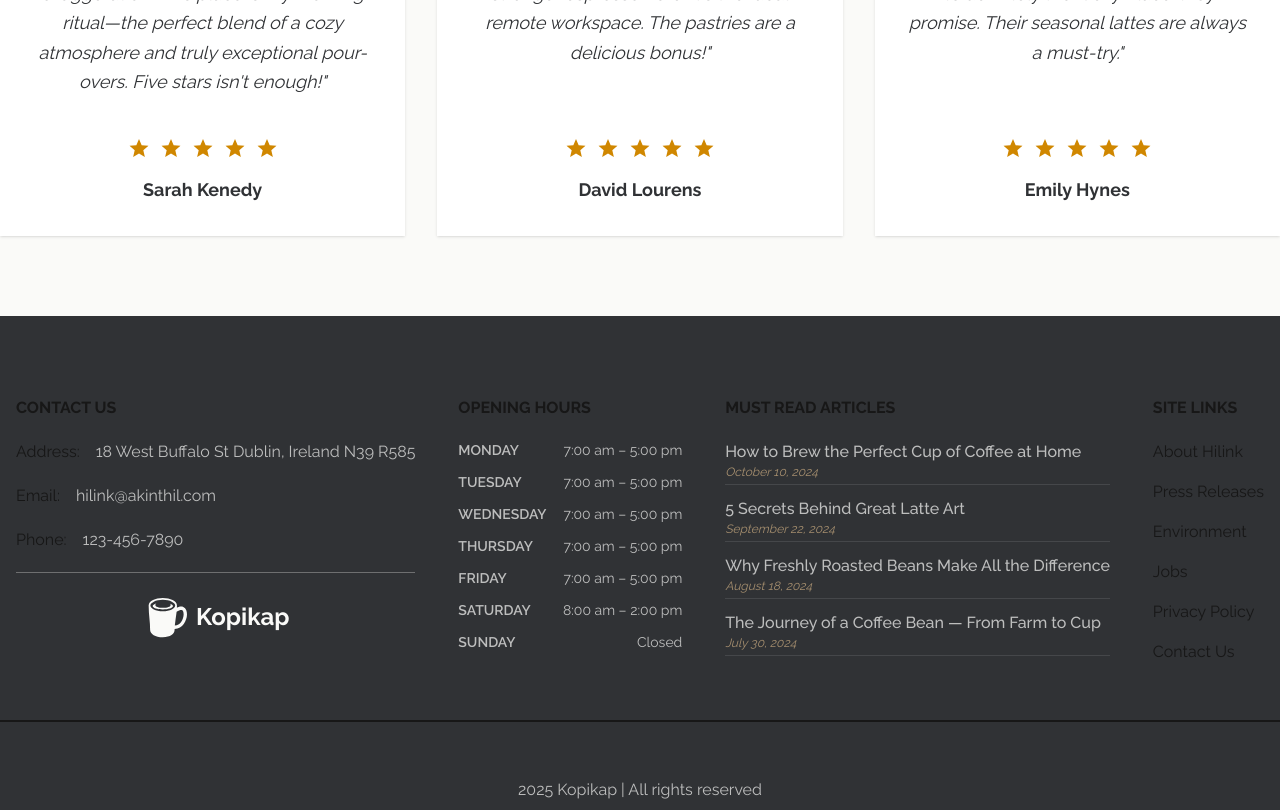
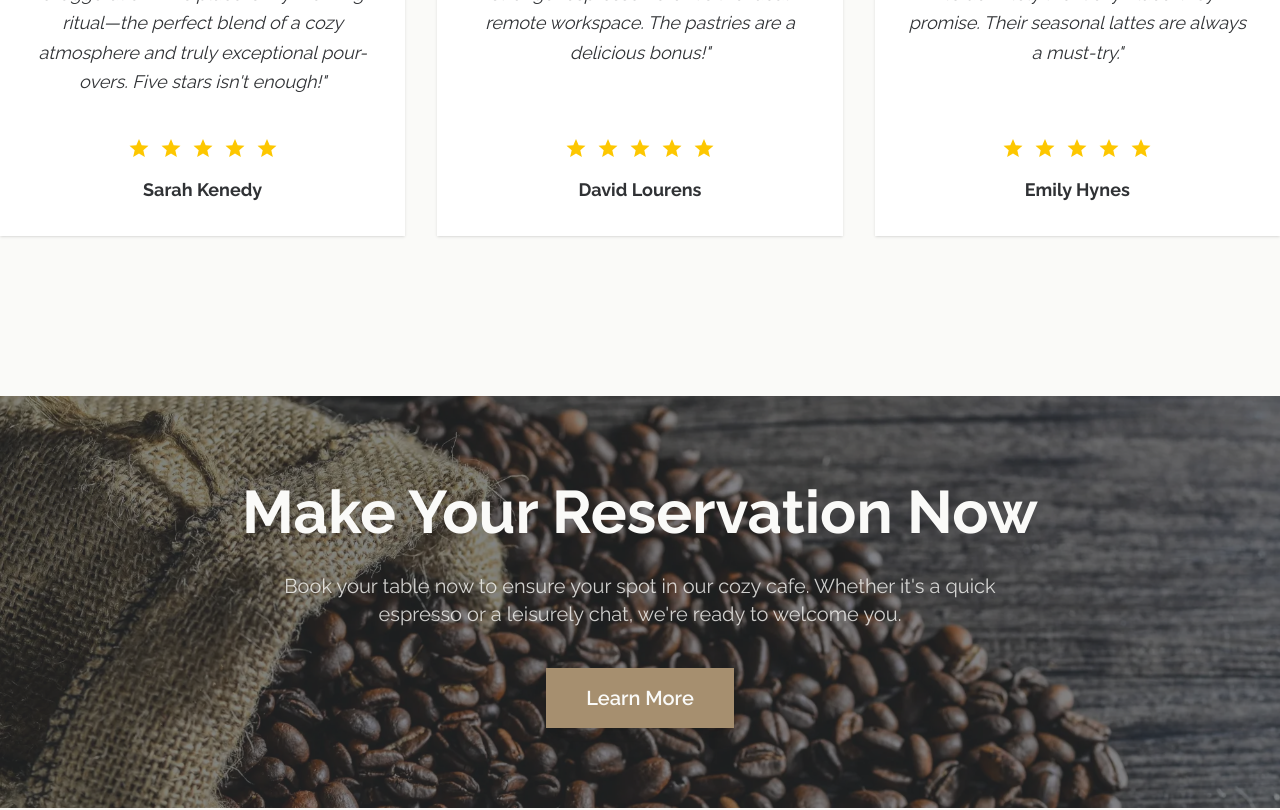
Before and after one commit to viktor-codes/coffe-shop, a Next.js app: page / in a window 1280 px wide. Shown: the part 3580-4390 px from the top of the page. Built offline with nearby package versions, Linux system fonts and the light colour scheme.

Commit message:
addreservation section

```diff
--- a/app/page.tsx
+++ b/app/page.tsx
@@ -5,6 +5,7 @@ import Features from '@/sections/features'
 import Menu from '@/sections/menu'
 import About from '@/sections/about'
 import Testimonials from '@/sections/testimonials'
+import Reservation from '@/sections/reservation'
 
 export default function Home() {
 	return (
@@ -15,6 +16,7 @@ export default function Home() {
 			<Menu />
 			<About />
 			<Testimonials />
+			<Reservation />
 			<Footer />
 		</>
 	)
--- /dev/null
+++ b/sections/reservation.tsx
@@ -0,0 +1,37 @@
+import Image from 'next/image'
+import ctaImage from '@/assets/441.webp'
+
+const reservation = () => {
+	return (
+		<section className='relative container  2xl:max-w-7xl mx-auto my-20 py-20 overflow-hidden'>
+			<Image
+				src={ctaImage}
+				alt='Coffee shop interior - background for reservation CTA'
+				className='absolute object-cover w-full object-center inset-0 z-0'
+			/>
+			{/* Dark Overlay for Text Readability */}
+			<div className='absolute inset-0 bg-dark/60 z-10'></div>{' '}
+			{/* 60% opaque dark overlay */}
+			{/* Content Container - Centered and on top of overlay */}
+			<div className='relative container mx-auto text-center z-20 px-4'>
+				{' '}
+				{/* z-20 to be above overlay */}
+				{/* Headline */}
+				<h2 className='text-5xl lg:text-6xl font-bold text-light leading-[120%] mb-6'>
+					Make Your Reservation Now
+				</h2>
+				{/* Description */}
+				<p className='text-xl text-light/80 max-w-3xl mx-auto mb-10'>
+					Book your table now to ensure your spot in our cozy cafe. Whether it's
+					a quick espresso or a leisurely chat, we're ready to welcome you.
+				</p>
+				{/* CTA Button */}
+				<button className='self-start font-semibold bg-primary px-10 py-4 text-light shadow-lg cursor-pointer hover:scale-105 transition-all whitespace-nowrap text-xl mx-auto block w-fit'>
+					Learn More
+				</button>
+			</div>
+		</section>
+	)
+}
+
+export default reservation
--- a/sections/testimonials.tsx
+++ b/sections/testimonials.tsx
@@ -44,7 +44,7 @@ const TestimonialCard = ({
 		<div className='mt-6 pt-4 '>
 			<div className='flex mb-4 justify-center gap-2'>
 				{[...Array(rating)].map((_, i) => (
-					<IoMdStar key={i} size={24} className='text-yellow-600' />
+					<IoMdStar key={i} size={24} className='text-yellow-400' />
 				))}
 			</div>
 			<p className='text-dark font-bold text-lg'>{name}</p>
```
